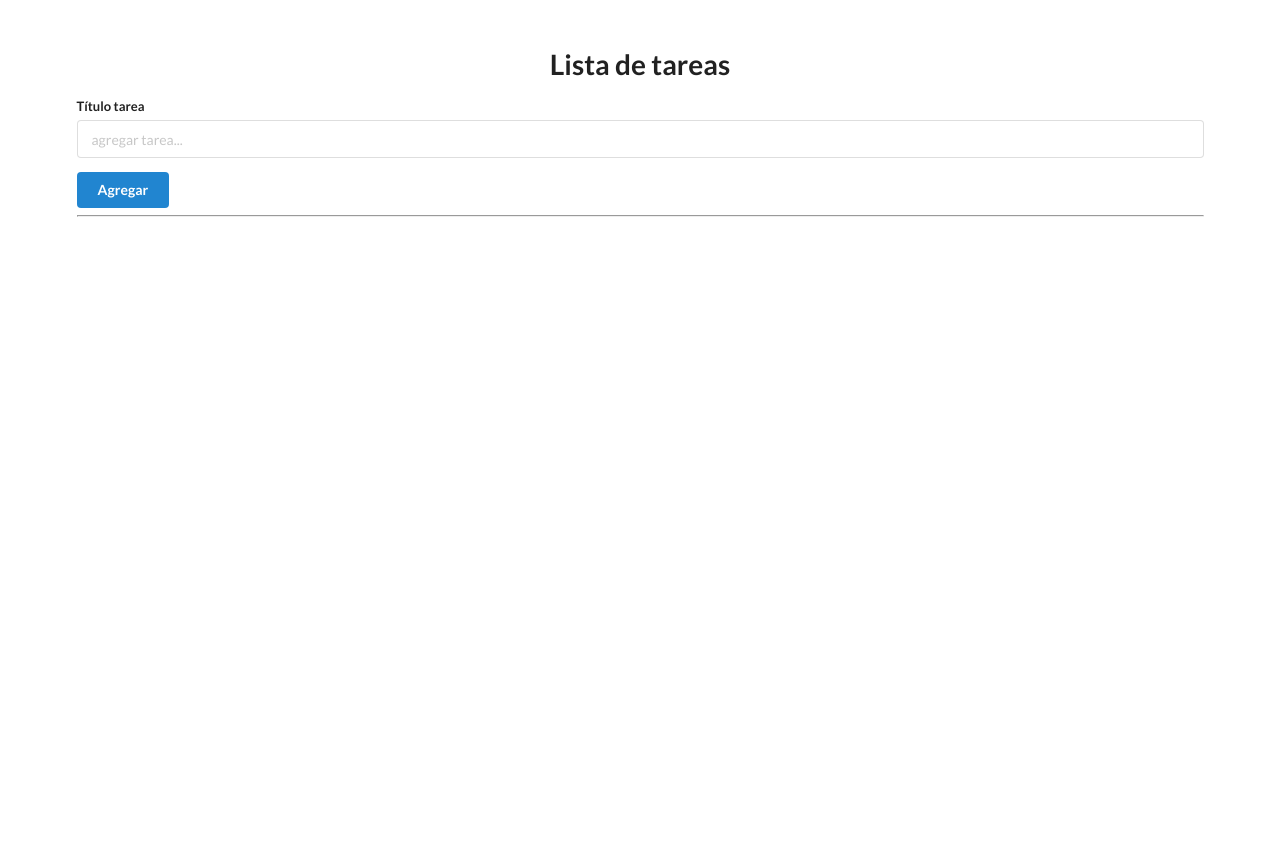
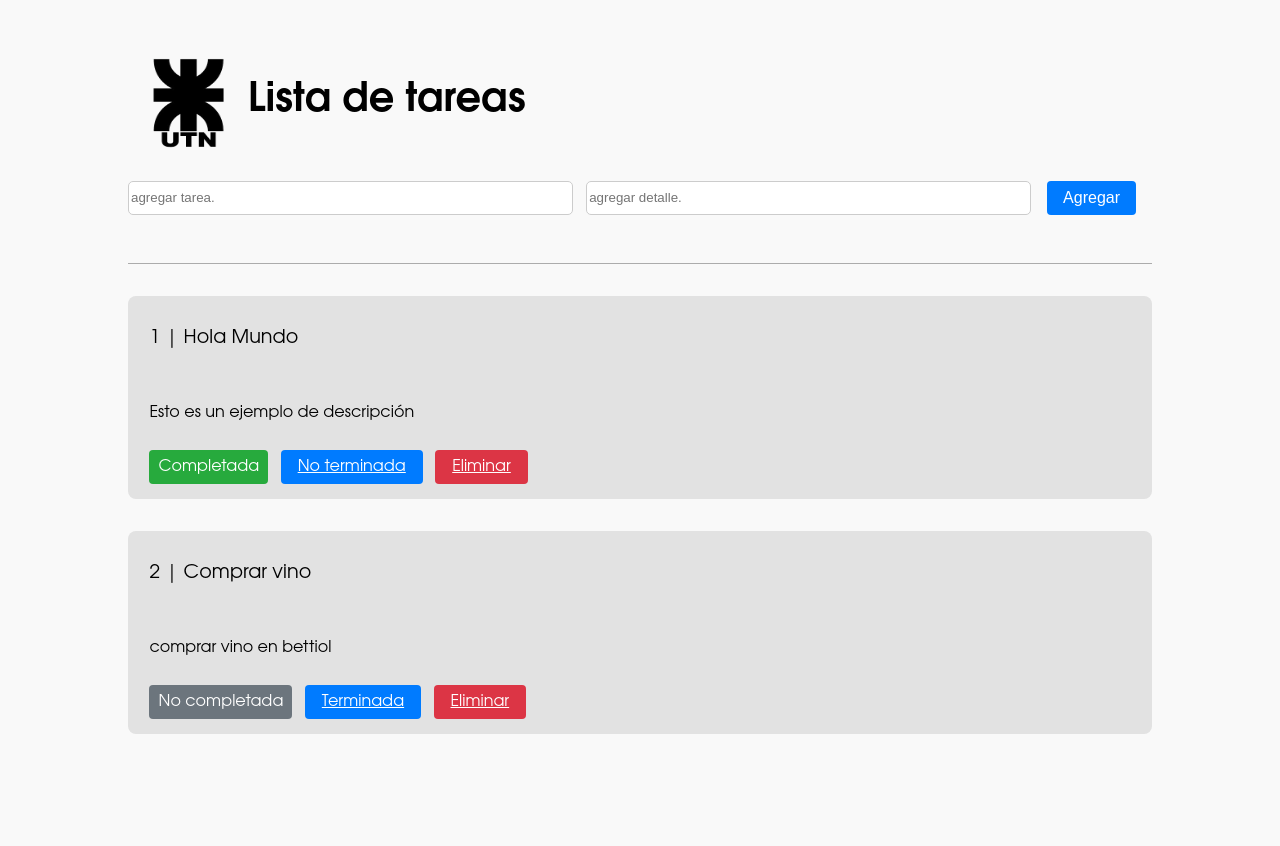
Before and after one commit to giulicrenna/UTN-FRRO-Programacion-II-ejemplo-proyecto-Flask, a Flask app: page / in a window 1280 px wide. After the commit the page ends 734 px from the top, so only its background shows below. Run offline with Flask 3, Linux system fonts and the light colour scheme; data comes from the database, SQL or seed files in the repository.

Commit message:
Update
- JavaScript validation added.
- Custom CSS for better customization.
- Task detailing.

```diff
--- a/app.py
+++ b/app.py
@@ -12,8 +12,21 @@ db: SQLAlchemy = SQLAlchemy(app)
 class Todo(db.Model):
     id: Any = db.Column(db.Integer, primary_key=True)
     task: Any = db.Column(db.String(1000), nullable=False)
+    detail: Any = db.Column(db.String(1000), nullable=False)
     complete: Any = db.Column(db.Boolean)
     user_id: Any = db.Column(db.Integer)
+
+"""
+Esta funcion permite modificar el header
+del HTTP, con el objetivo de que no guarde caché
+"""
+@app.after_request
+def add_header(response):
+    response.headers['Cache-Control'] = 'no-store, no-cache, must-revalidate, post-check=0, pre-check=0, max-age=0'
+    response.headers['Pragma'] = 'no-cache'
+    response.headers['Expires'] = '0'
+
+    return response
 
 @app.route('/')
 def index():
@@ -23,11 +36,12 @@ def index():
 @app.route('/add', methods=["POST"])
 def add() -> Any | str:
     title: str = request.form.get("title")
+    detail: str = request.form.get("detail")
 
     if title == "":
         return redirect(url_for("index"))
 
-    newTask: Todo = Todo(task=title, complete=False)
+    newTask: Todo = Todo(task=title, detail=detail, complete=False)
 
     try:
         db.session.add(newTask)
@@ -59,13 +73,14 @@ def update(todo_id: int) -> Any | str:
     except:
         return "Hubo aun problema borrando su tarea."
 
-
 if __name__ == "__main__":
     db.create_all()
 
     port = int(os.environ.get('PORT', 5000))
 
-    app.run(host = '0.0.0.0', port = port)
+    app.run(host='0.0.0.0',
+            port=port,
+            debug=True)
 
 
 
--- /dev/null
+++ b/static/src/script.js
@@ -0,0 +1,28 @@
+document.addEventListener('DOMContentLoaded', function() {
+    const form = document.querySelector('.ui.form');
+    const titleInput = form.querySelector('input[name="title"]');
+    const detailInput = form.querySelector('input[name="detail"]');
+
+    form.addEventListener('submit', function(event) {
+        let isValid = true;
+
+        titleInput.classList.remove('error');
+        detailInput.classList.remove('error');
+
+        if (titleInput.value.trim() === '') {
+            isValid = false;
+            titleInput.classList.add('error');
+            alert('Por favor, ingrese un título para la tarea.');
+        }
+
+        if (detailInput.value.trim() === '') {
+            isValid = false;
+            detailInput.classList.add('error');
+            alert('Por favor, ingrese un detalle para la tarea.');
+        }
+
+        if (!isValid) {
+            event.preventDefault();
+        }
+    });
+});
--- /dev/null
+++ b/static/styles/style.css
@@ -0,0 +1,166 @@
+/* Estilos generales */
+body {
+    font-family: Avenir, Montserrat, Corbel, 'URW Gothic', source-sans-pro, sans-serif;
+    font-weight: normal;
+    background-color: #f9f9f9;
+}
+
+header{
+    display: flex;
+}
+
+.logo{
+    height: 100px;
+    width: 120px;
+    background-color: transparent;
+}
+
+.ui.container {
+    margin-top: 50px;
+    margin-left: 15dvh;
+    margin-right: 15dvh;
+}
+
+/* Título principal */
+.ui.header {
+    font-size: 2.5em;
+    margin-bottom: 1em;
+}
+
+/* Formulario */
+.ui.form {
+    display: flex;
+    flex-direction: row;
+    justify-content: center;
+    align-items: center;
+}
+
+.ui.form .field {
+    width: 100%;
+    display: flex;
+    justify-content: center;
+    align-items: center;
+}
+
+.ui.form .field label {
+    font-weight: bold;
+    margin-right: 1em;
+    justify-content: center;
+    align-items: center;
+}
+
+.ui.form .field input {
+    width: 90%;
+    max-width: 1600px; /* Ajusta este valor según tus necesidades */
+    height: 30px;
+    display: block;
+    border: none;
+    border:solid 1px #ccc;
+    border-radius: 5px;
+}
+
+/* Estilo de los botones */
+.ui.button {
+    margin-top: 1em;
+    padding: 0.5em 1em;
+    font-size: 1em;
+    border-radius: 0.25em;
+    transition: background-color 0.3s ease;
+}
+
+.ui.button:hover {
+    opacity: 0.9;
+}
+
+/* Colores de botones similares a Bootstrap */
+.ui.blue.button.add {
+    background-color: #007bff;
+    color: #fff;
+    margin-left: 1em;
+    margin-right: 1em;
+    margin-bottom: 1em;
+    border: 0px solid transparent;
+}
+
+.ui.blue.button {
+    background-color: #007bff;
+    color: #fff;
+    border: 1px solid transparent;
+}
+
+.ui.blue.button:hover {
+    background-color: #0056b3;
+}
+
+.ui.red.button {
+    background-color: #dc3545;
+    color: #fff;
+    border: 1px solid transparent;
+}
+
+.ui.red.button:hover {
+    background-color: #c82333;
+}
+
+.ui.green.button {
+    background-color: #28a745;
+    color: #fff;
+    border: 1px solid transparent;
+}
+
+.ui.green.button:hover {
+    background-color: #218838;
+}
+
+.ui.gray.label {
+    background-color: #6c757d;
+    padding: 0.5em;
+    color: #fff;
+    border: 1px solid transparent;
+    border-radius: 0.25em;
+}
+
+.ui.green.label {
+    background-color: #27aa3d;
+    padding: 0.5em;
+    color: #fff;
+    border: 1px solid transparent;
+    border-radius: 0.25em;
+}
+
+/* Segmentos de tareas */
+.ui.segment {
+    margin-bottom: 2em;
+    padding: 2%;
+    background-color: #e2e2e2;
+    border: 1px solid transparent;
+    border-radius: 0.5em;
+}
+
+.ui.segment .ui.header {
+    font-size: 1.2em;
+}
+
+.ui.big.header {
+    margin-top: 1%;
+    font-size: 1.2em;
+}
+
+.ui.segment .ui.label {
+    margin-top: 0.5em;
+    margin-right: 0.5em;
+}
+
+/* Botones de acciones */
+.ui.segment .ui.button {
+    margin-top: 0.5em;
+    margin-right: 0.5em;
+}
+
+/* Divisor */
+hr {
+    border: 0;
+    height: 1px;
+    background: #acacac;
+    margin: 2em 0;
+}
--- a/templates/base.html
+++ b/templates/base.html
@@ -6,27 +6,32 @@
     <meta name="viewport" content="width=device-width, initial-scale=1.0">
     <title>Lista de tareas</title>
 
-    <link rel="stylesheet" href="https://cdn.jsdelivr.net/npm/semantic-ui@2.4.2/dist/semantic.min.css">
-    <script src="https://cdn.jsdelivr.net/npm/semantic-ui@2.4.2/dist/semantic.min.js"></script>
+    <link rel="icon" type="image/x-icon" href="{{ url_for('static', filename='images/task.png') }}">
+    <link rel= "stylesheet" type= "text/css" href= "{{ url_for('static', filename='styles/style.css') }}">
+    <script src="{{ url_for('static', filename='src/script.js') }}"></script>
 </head>
 
 <body>
     <div style="margin-top: 50px;" class="ui container">
-        <h1 class="ui center aligned header">Lista de tareas</h1>
+        <header>
+            <img class="logo" src="{{ url_for('static', filename='images/logo.png') }}" alt="logo UTN">
+            <h1 class="ui center aligned header">Lista de tareas</h1>
+        </header>
 
         <form class="ui form" action="/add" method="POST">
             <div class="field">
-                <label>Título tarea</label>
-                <input type="text" name="title" placeholder="agregar tarea..."><br>
+                <input type="text" name="title" placeholder="agregar tarea."><br>
+                <input type="text" style="margin-left: 1em;" name="detail" placeholder="agregar detalle."><br>
+                <button class="ui blue button add" type="submit">Agregar</button>
             </div>
-            <button class="ui blue button" type="submit">Agregar</button>
         </form>
 
         <hr>
 
         {% for todo in todo_list %}
         <div class="ui segment">
-            <p class="ui big header">{{todo.id }} | {{ todo.task }}</p>
+            <p class="ui big header">{{ todo.id }} | {{ todo.task }}</p><br>
+            <p>{{ todo.detail }}</p><br>
 
             {% if todo.complete == False %}
             <span class="ui gray label">No completada</span>
```
Also changed, not shown: db/db.sqlite, static/images/logo.png (added), static/images/task.png (added).
